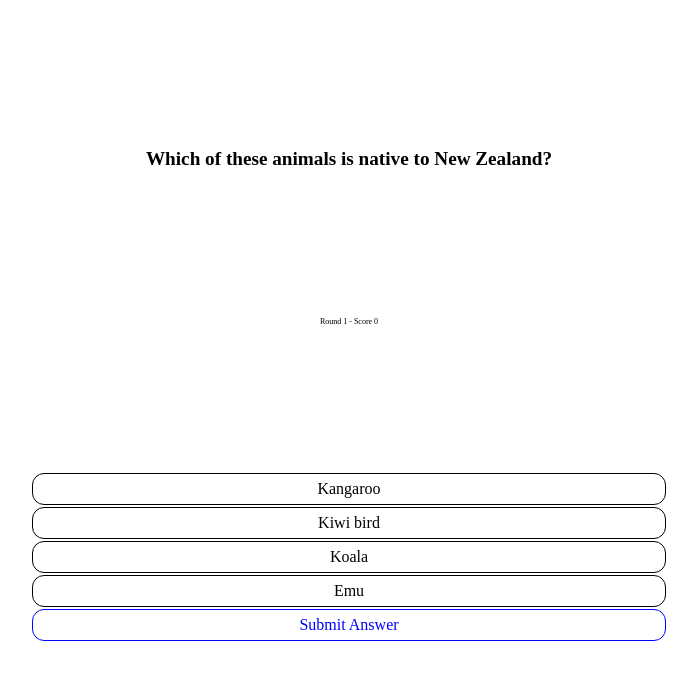
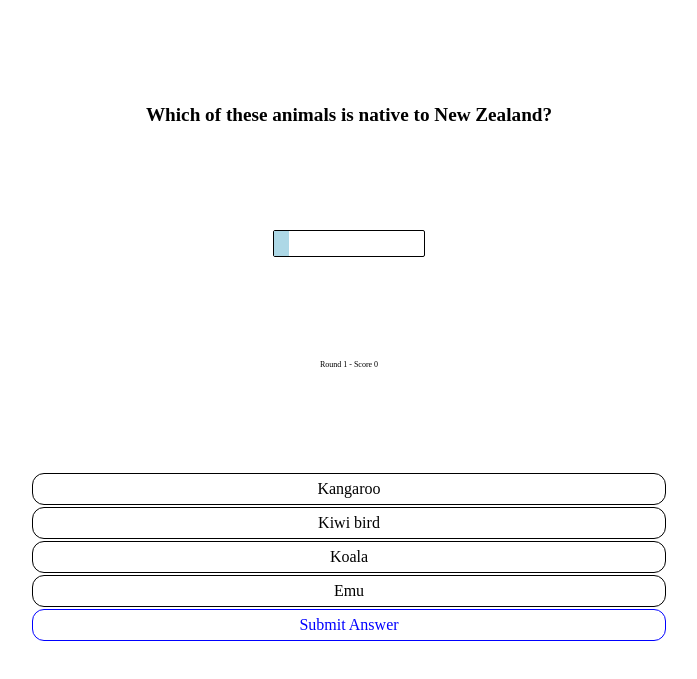
Before and after one commit to take2student/project-quiz, a plain HTML site: page index.html in a window 1280 px wide. Shown: the part 87-766 px from the top of the page, without its empty margins (291-988 px from the left). Drawn offline with Linux system fonts and the light colour scheme.

Commit message:
Add progress indicator

```diff
--- a/index.html
+++ b/index.html
@@ -9,6 +9,9 @@
     <body>
         <h1>Quiz – Sample Solution</h1>
         <div id="question">Question</div>
+        <div id="progress-frame">
+            <div id="progress-inside"></div>
+        </div>
         <div id="small-header">
             Round <span id="round">1</span> -
             Score <span id="score">0</span>
--- a/script.js
+++ b/script.js
@@ -110,6 +110,7 @@ const answer4Button = document.getElementById('answer4');
 const submitButton = document.getElementById('submit');
 const scoreElement = document.getElementById('score');
 const roundElement = document.getElementById('round');
+const progressElement = document.getElementById('progress-inside');
 
 let questionCorrectAnswer;
 
@@ -129,6 +130,9 @@ function goToQuestion(question) {
 
 let currentQuestionIndex = 0;
 goToQuestion(questions[currentQuestionIndex]);
+// Update progress bar
+progressElement.style.width = (currentQuestionIndex + 1) / questions.length * 100 + "%";
+
 
 // Highlight button when clicked
 // - button: the button that was clicked
@@ -240,6 +244,9 @@ function nextQuestion() {
   // Display current round
   roundElement.innerText = currentQuestionIndex + 1;
 
+  // Update progress bar
+  progressElement.style.width = (currentQuestionIndex + 1) / questions.length * 100 + "%";
+
   // Reset answer to null
   selectedAnswer = null;
 
--- a/style.css
+++ b/style.css
@@ -21,6 +21,19 @@ body {
 #question {
     font-size: 1.2em;
     font-weight: 600;
+}
+
+#progress-frame {
+    border: 1px solid black;
+    border-radius: 2px;
+    width: 150px;
+    height: 25px;
+}
+
+#progress-inside {
+    height: 25px;
+    background-color: lightblue;
+    width: 0%;
 }
 
 #small-header {
```
